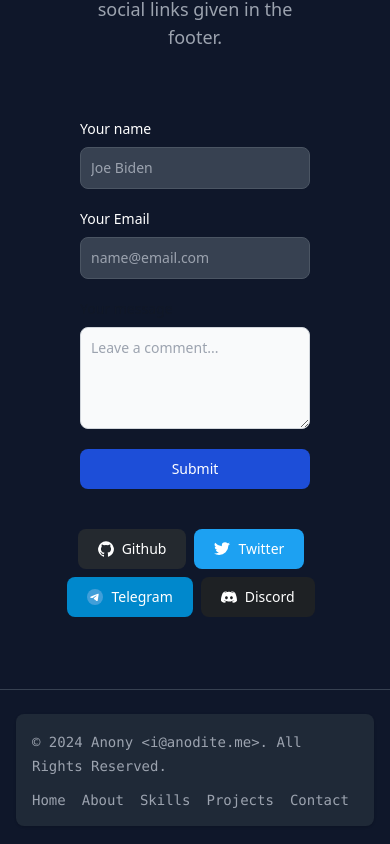
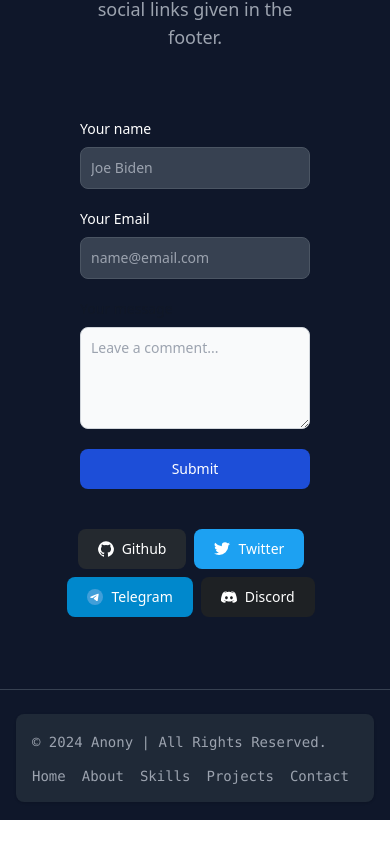
Before and after one commit to celestix/portfolio, a React (Create React App) app: page / in a window 390 px wide. Shown: the part 8711-9555 px from the top of the page. After the commit the page ends 9531 px from the top, so only its background shows below. Built offline with nearby package versions, Linux system fonts and the light colour scheme.

Commit message:
optimize footer for responsiveness

```diff
--- a/src/components/footer/Footer.jsx
+++ b/src/components/footer/Footer.jsx
@@ -4,8 +4,7 @@ export default function Footer() {
         <hr class="h-px my-6 border-0 bg-gray-700" />
         <footer class="rounded-lg shadow m-4 bg-gray-800">
             <div class="w-full mx-auto max-w-screen-xl p-4 md:flex md:items-center md:justify-between">
-            <span class="text-sm sm:text-center text-gray-400">© {new Date().getFullYear()} <a href="mailto://i@anodite.me" class="hover:underline">Anony &lt;i@anodite.me&gt;</a>. All Rights Reserved.
-            </span>
+            <span class="text-sm sm:text-center text-gray-400">© {new Date().getFullYear()} <a href="mailto://i@anodite.me" class="hover:underline">Anony</a> | All Rights Reserved.</span>
             <ul class="flex flex-wrap items-center mt-3 text-sm font-medium text-gray-400 sm:mt-0">
                 <li>
                     <a href="#home" class="hover:underline me-4 md:me-6">Home</a>
```
